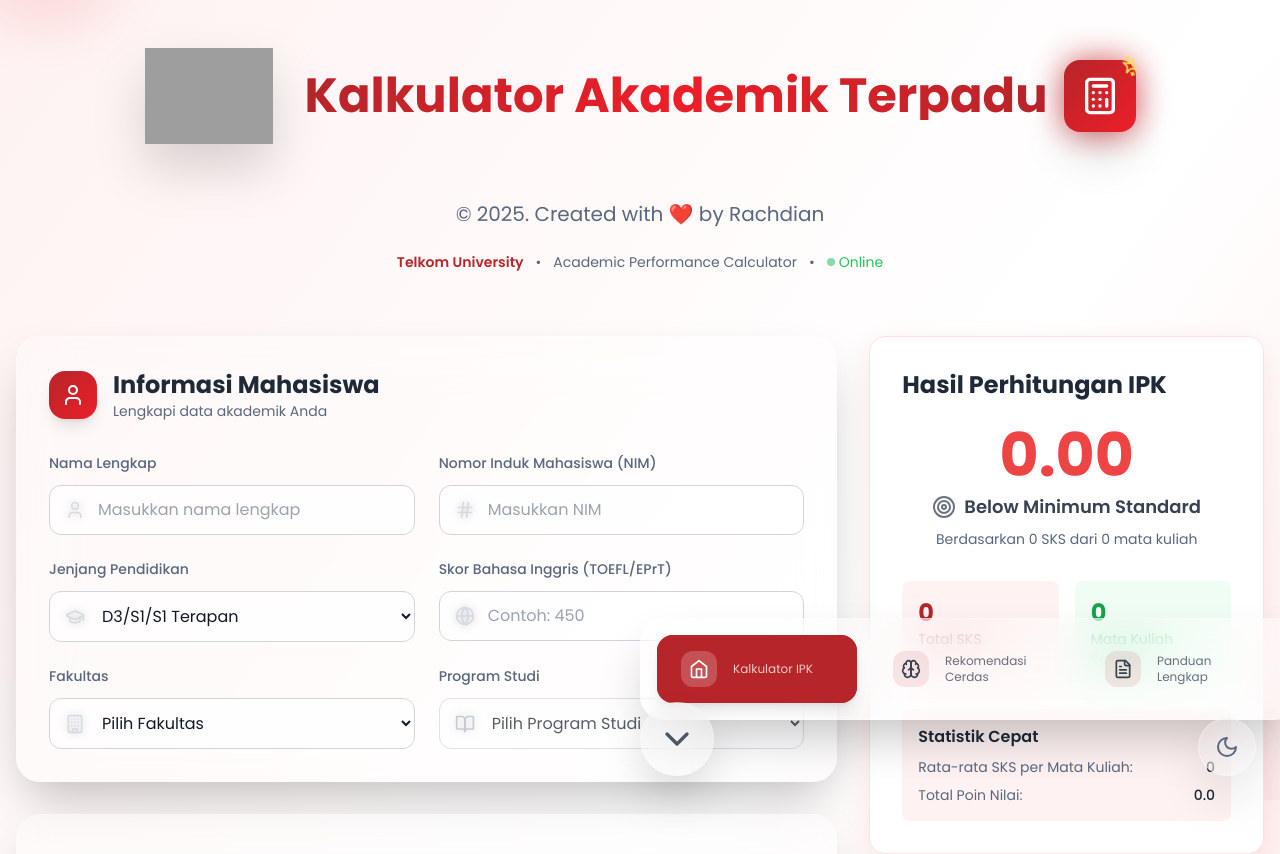
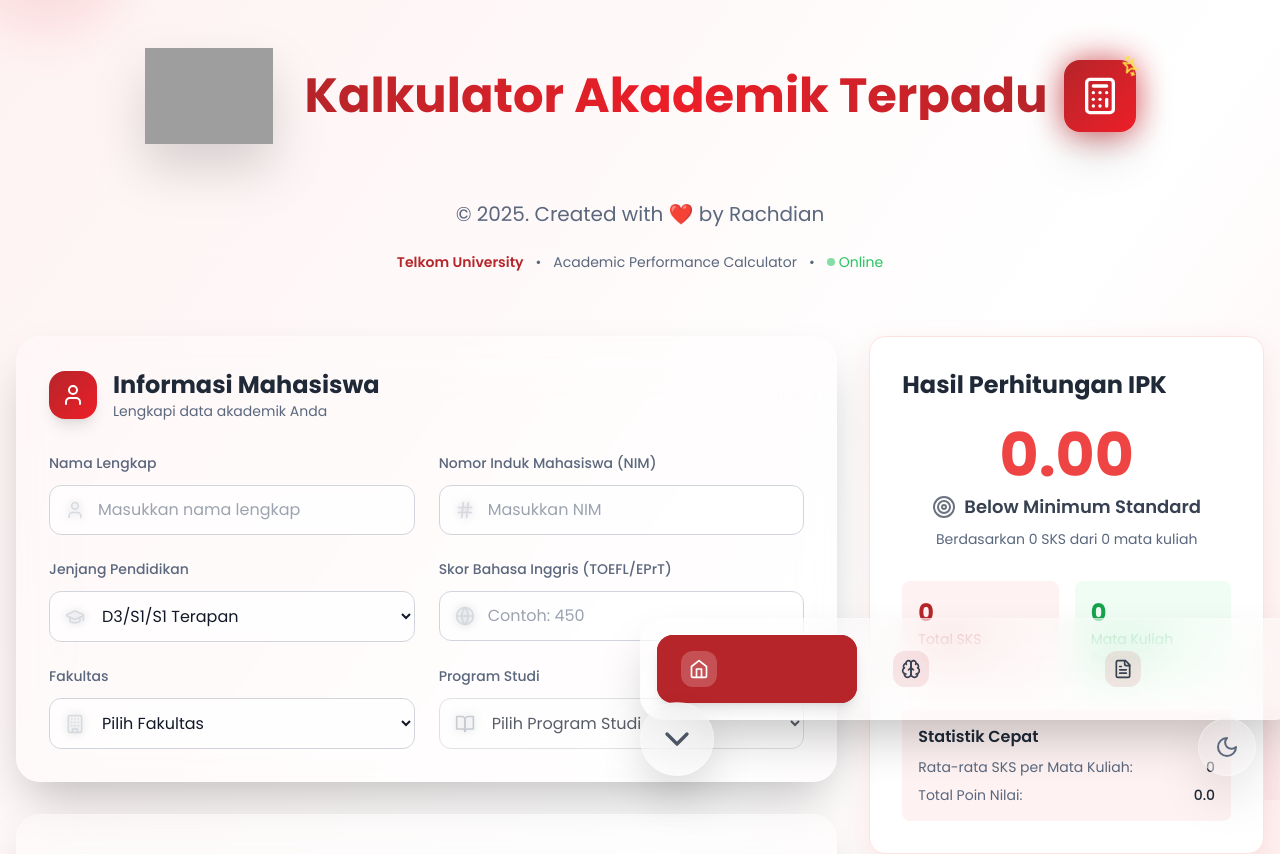
Before and after one commit to rachdiaan/new-ipkalkulator, a React (Vite) app: page / in a window 1280 px wide. Shown: the top 854 px of the page. Built offline with nearby package versions, Linux system fonts and the light colour scheme; grey boxes are pictures that could not be loaded.

Commit message:
Updated NavigationController.tsx

```diff
--- a/src/components/NavigationController.tsx
+++ b/src/components/NavigationController.tsx
@@ -17,17 +17,14 @@ const NavigationController: React.FC<NavigationControllerProps> = ({
     {
       id: 'home' as const,
       icon: Home,
-      description: 'Kalkulator IPK'
     },
     {
       id: 'ai-analysis' as const,
       icon: Brain,
-      description: 'Rekomendasi Cerdas'
     },
     {
       id: 'documentation' as const,
       icon: FileText,
-      description: 'Panduan Lengkap'
     }
   ];
 
```
